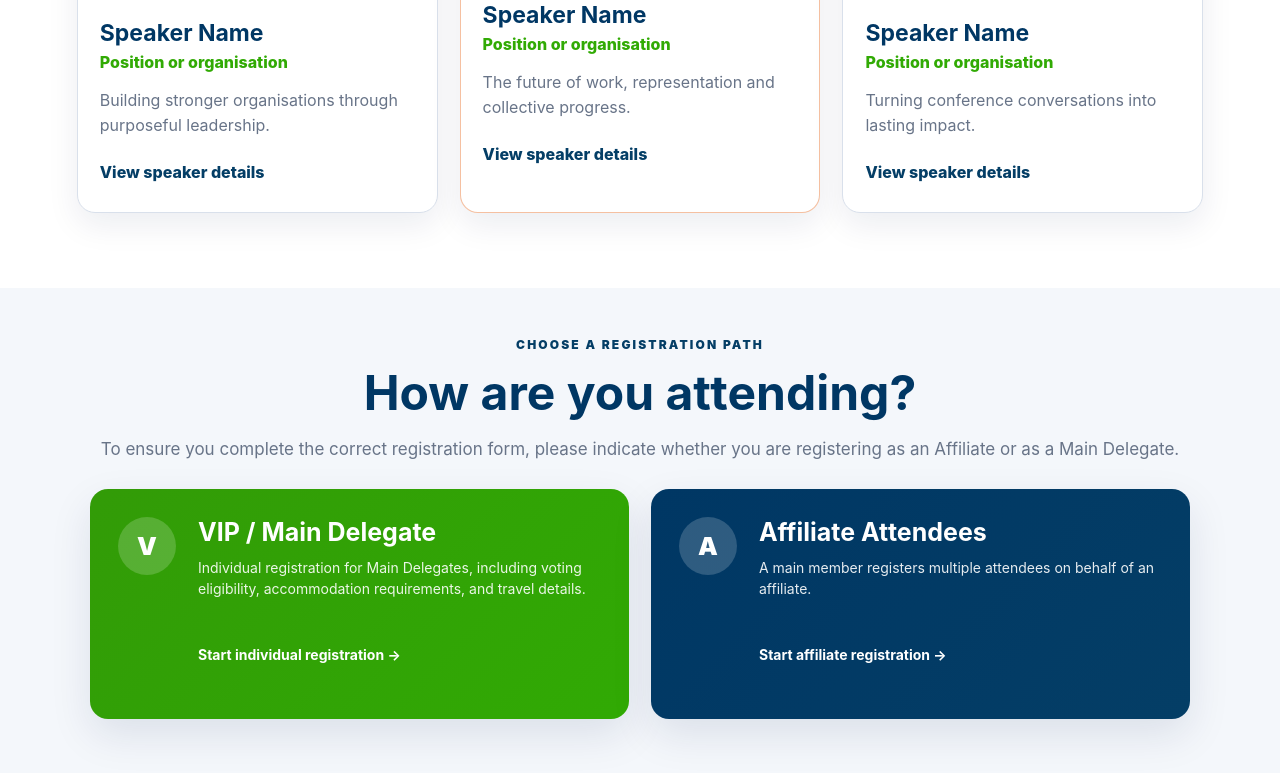
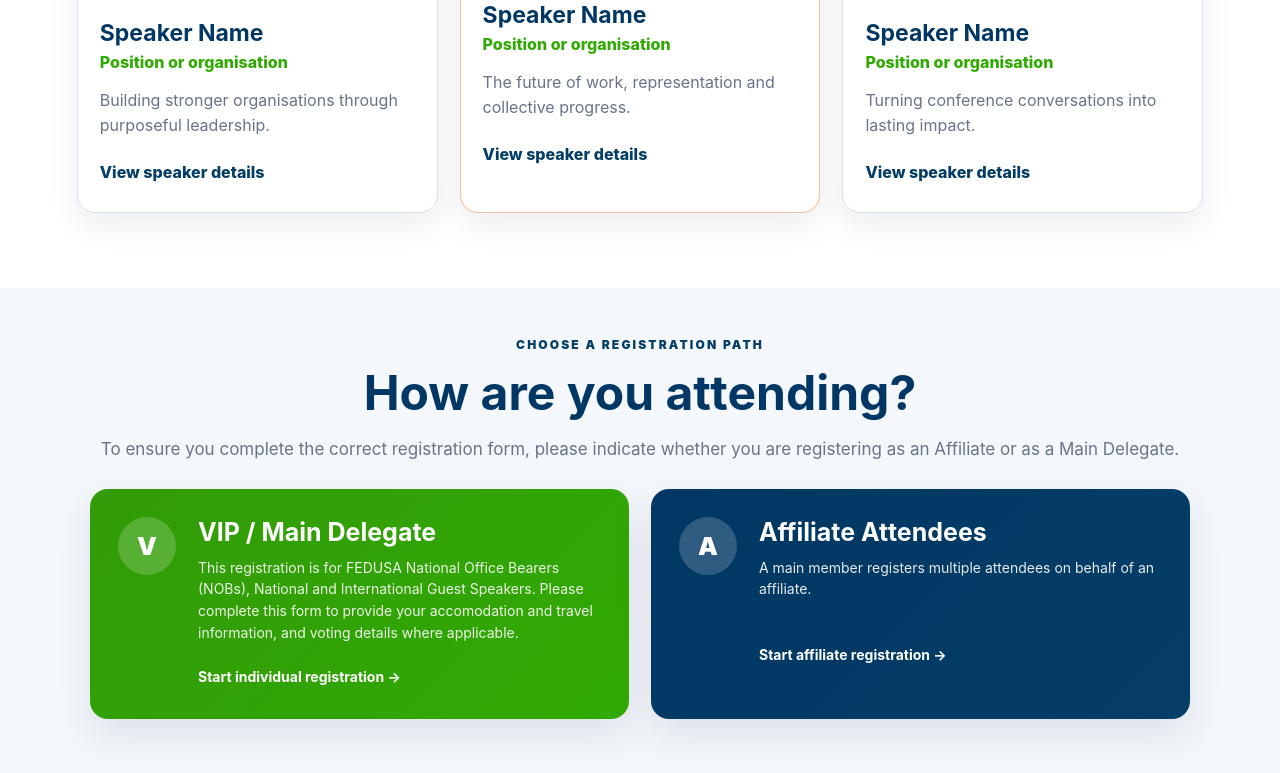
Before and after one commit to annora-studios/fedusaV4, a website: page public/index.html in a window 1280 px wide. Shown: the part 1207-1980 px from the top of the page. Drawn offline with Linux system fonts and the light colour scheme.

Commit message:
Update index.html

```diff
--- a/public/index.html
+++ b/public/index.html
@@ -79,7 +79,7 @@
     <p>To ensure you complete the correct registration form, please indicate whether you are registering as an Affiliate or as a Main Delegate.</p>
     <div class="path-buttons">
       <button class="path-card main-path" data-path="main" type="button">
-        <span class="path-icon">V</span><span><strong>VIP / Main Delegate</strong><small>Individual registration for Main Delegates, including voting eligibility, accommodation requirements, and travel details.</small></span><b>Start individual registration →</b>
+        <span class="path-icon">V</span><span><strong>VIP / Main Delegate</strong><small>This registration is for FEDUSA National Office Bearers (NOBs), National and International Guest Speakers. Please complete this form to provide your accomodation and travel information, and voting details where applicable.</small></span><b>Start individual registration →</b>
       </button>
 		 <button class="path-card affiliate-path" data-path="affiliate" type="button">
         <span class="path-icon">A</span><span><strong>Affiliate Attendees</strong><small>A main member registers multiple attendees on behalf of an affiliate.</small></span><b>Start affiliate registration →</b>
```
